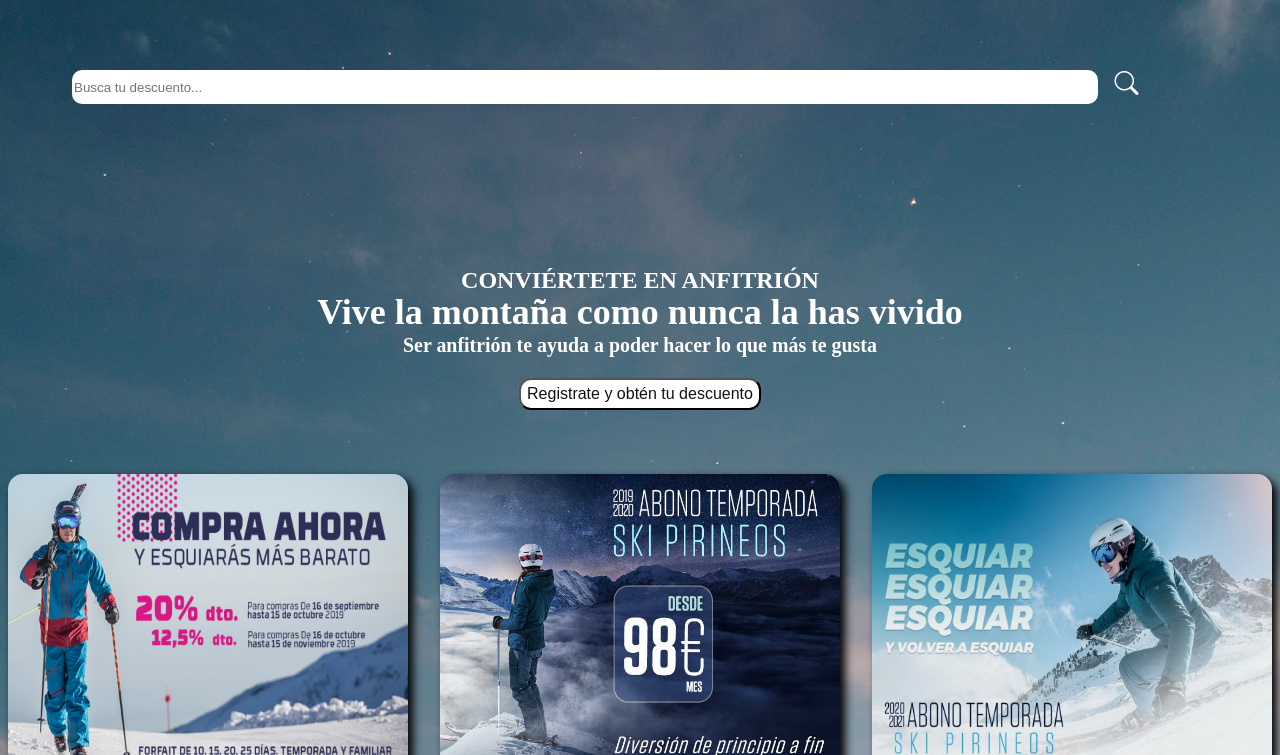
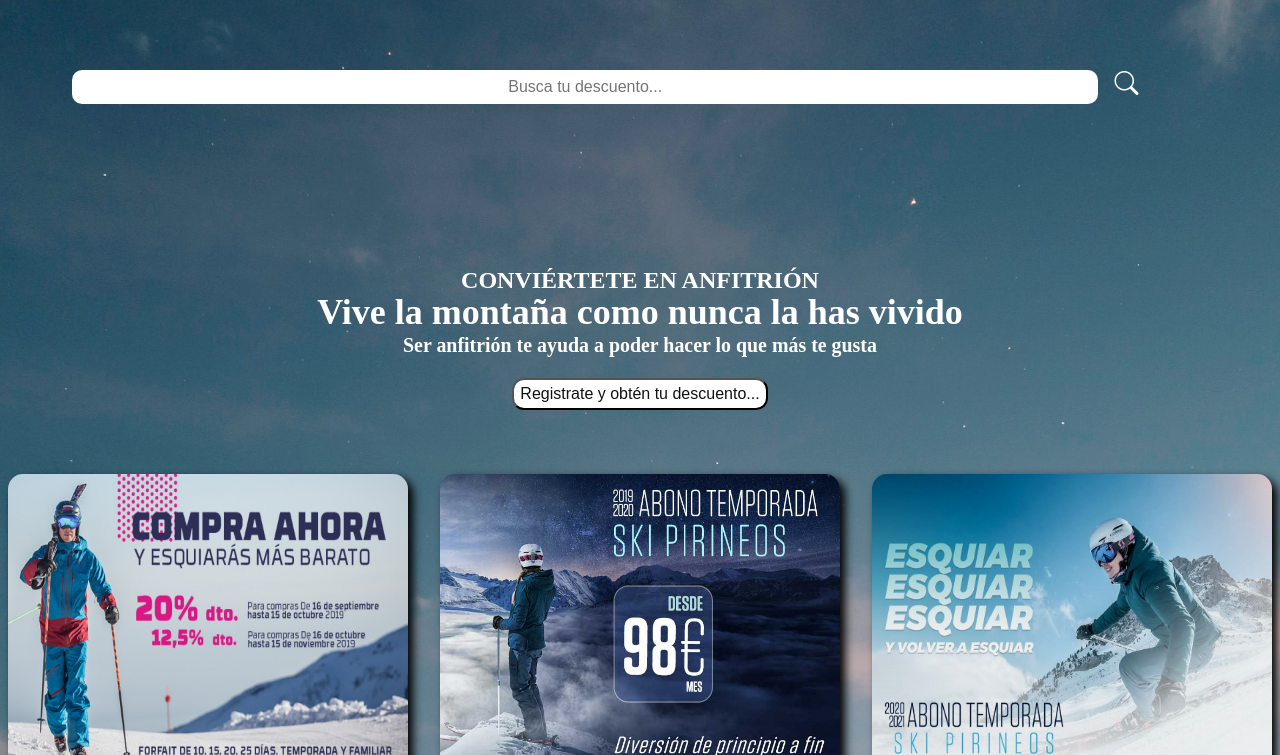
Before and after one commit to Alpha870/trMountain-assets, a website: page assets/index.html in a window 1280 px wide. Shown: the part 103-858 px from the top of the page. Drawn offline with nearby package versions, Linux system fonts and the light colour scheme.

Commit message:
transiciones
creando transiciones

```diff
--- a/assets/index.html
+++ b/assets/index.html
@@ -27,7 +27,7 @@
     <nav class="nav">
         <nav class="navbar navbar-light bg-light">
             <div class="container-fluid">
-              <input class="navbar-brand mb-0 h1" placeholder="Busca tu descuento..."><i class="bi bi-search"></i></input>
+              <input class="navbar-brand mb-0 h1" type="text" placeholder="Busca tu descuento..."><i class="bi bi-search"></i></input>
             </div>
           </nav>
     </nav>
@@ -36,7 +36,7 @@
         <h4> CONVIÉRTETE EN ANFITRIÓN</h4>
         <h1> Vive la montaña como nunca la has vivido</h1>
         <h5>Ser anfitrión te ayuda a poder hacer lo que más te gusta</h5>
-        <button type="button" class="button-registro">Registrate y obtén tu descuento</button>
+        <button type="button" class="button-registro">Registrate y obtén tu descuento...</button>
     </article>
 
     <aside class="aside">
--- a/assets/style.css
+++ b/assets/style.css
@@ -55,6 +55,13 @@ input {
     width: 90%;
     border-radius: 10px;
     border: none;
+    outline: none;
+    font-size: 1rem;
+    text-align-last: center;
+}
+
+input:hover {
+    font-weight: 600;
 }
 
 i {
@@ -88,8 +95,9 @@ article button {
 }
 
 .button-registro:hover {
-    background-color: grey;
-    color: white;
+    background-color: rgb(220, 225, 235);
+    color: black;
+    transition: all 0.5s 0s ease;
   }
 
 /* aside */
```
